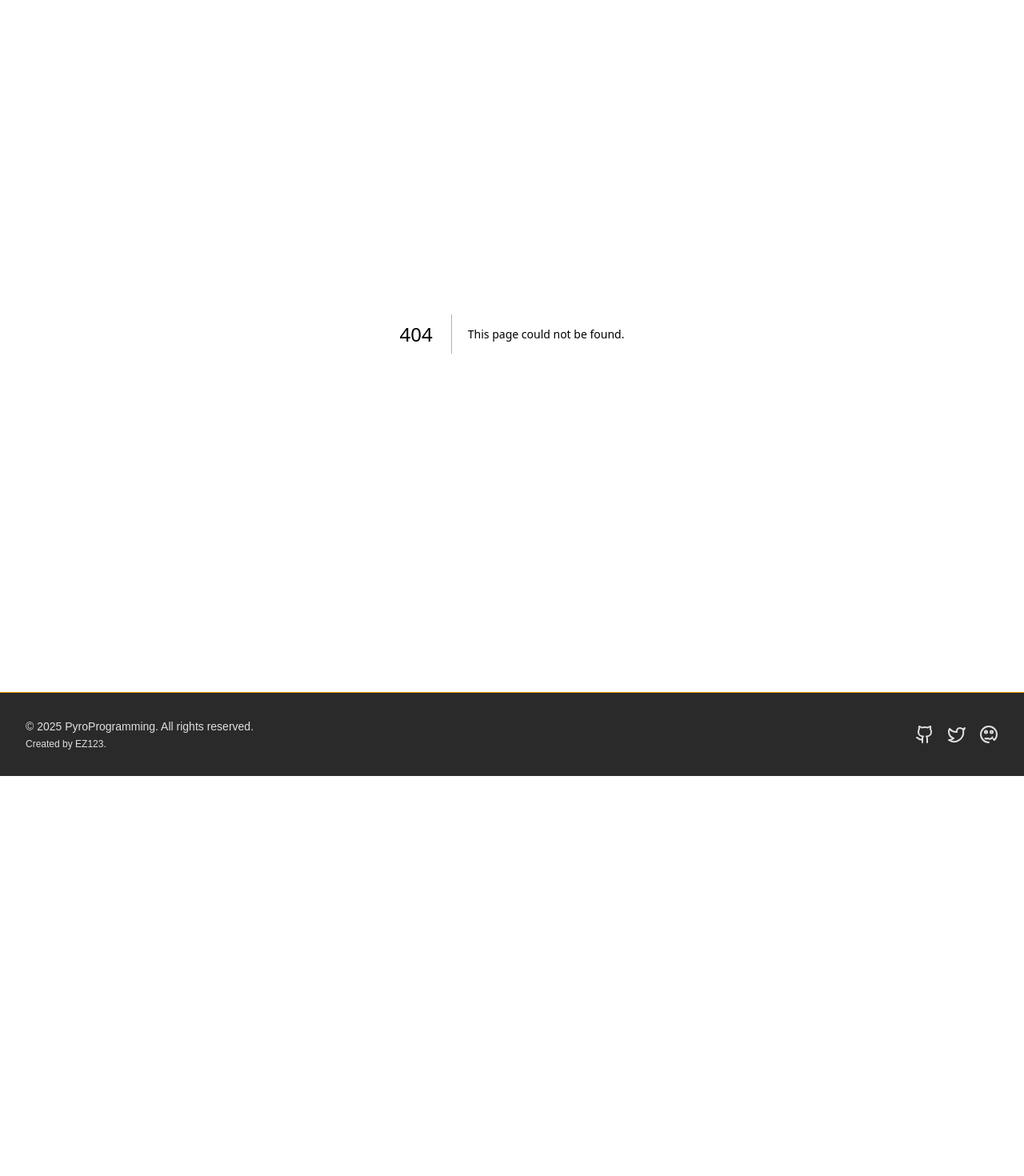
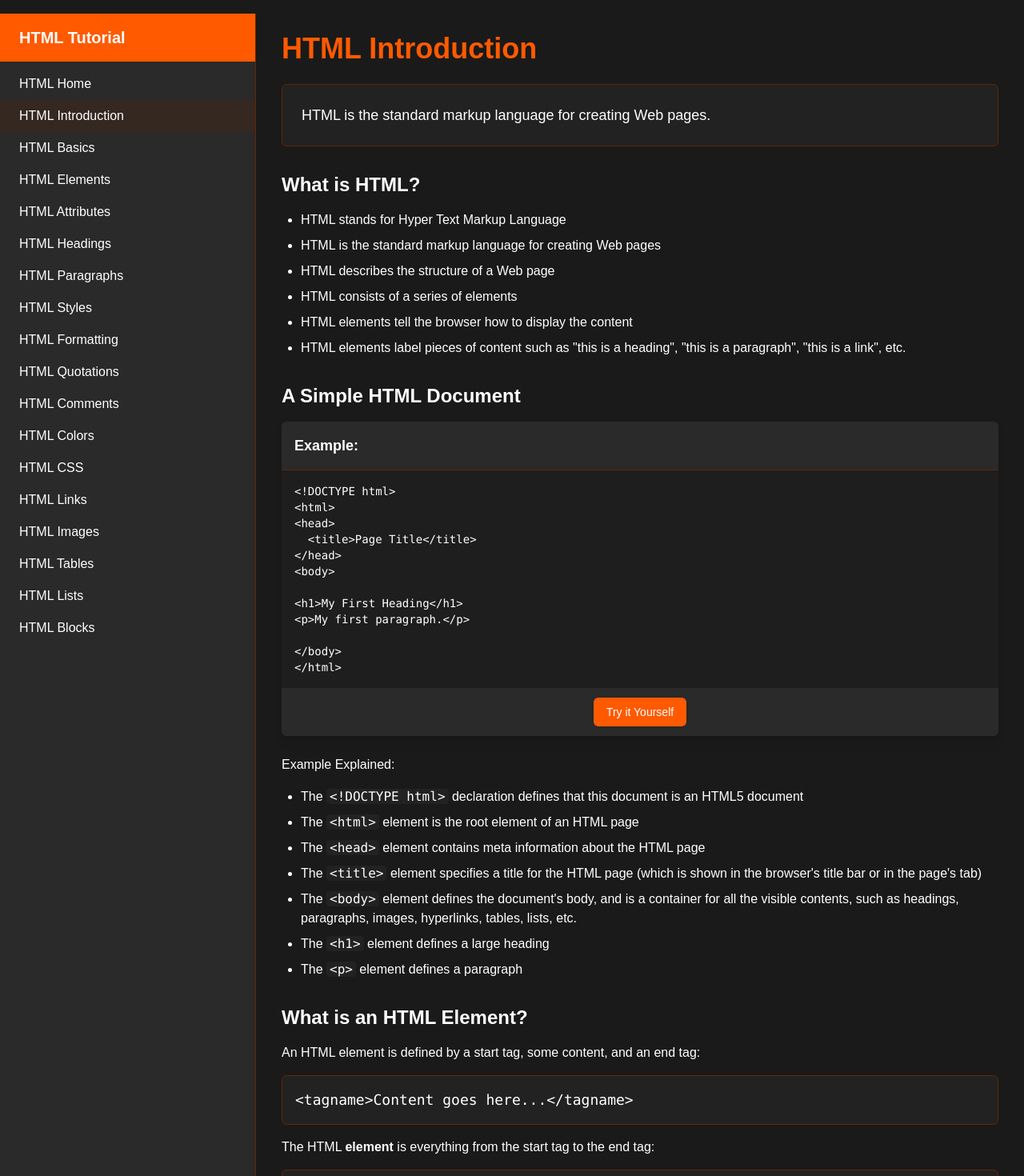
Before and after one commit to 321EZ123/PyroProgramming, a Next.js app: page /tutorials/html/intro in a window 1280 px wide. Before the commit this address had no page. Shown: the part 112-1582 px from the top of the page at 80% size. Before the commit the page ends 1082 px from the top, so only its background shows below. Built offline with nearby package versions, Linux system fonts and the light colour scheme.

Commit message:
Create page.tsx

```diff
--- /dev/null
+++ b/src/app/tutorials/html/intro/page.tsx
@@ -0,0 +1,187 @@
+"use client";
+
+import { Button } from "@/components/ui/button";
+
+export default function HtmlIntroduction() {
+  return (
+    <div className="max-w-4xl mx-auto">
+      <h1 className="text-4xl font-bold mb-6 text-primary">HTML Introduction</h1>
+
+      <div className="bg-card/50 border border-fire-darker p-6 rounded-md mb-8">
+        <p className="text-lg">
+          HTML is the standard markup language for creating Web pages.
+        </p>
+      </div>
+
+      <div className="space-y-8">
+        <section>
+          <h2 className="text-2xl font-bold mb-4">What is HTML?</h2>
+          <ul className="list-disc pl-6 space-y-2">
+            <li>HTML stands for Hyper Text Markup Language</li>
+            <li>HTML is the standard markup language for creating Web pages</li>
+            <li>HTML describes the structure of a Web page</li>
+            <li>HTML consists of a series of elements</li>
+            <li>HTML elements tell the browser how to display the content</li>
+            <li>HTML elements label pieces of content such as "this is a heading", "this is a paragraph", "this is a link", etc.</li>
+          </ul>
+        </section>
+
+        <section>
+          <h2 className="text-2xl font-bold mb-4">A Simple HTML Document</h2>
+
+          <div className="bg-[#1E1E1E] rounded-md overflow-hidden shadow-lg mb-6">
+            <div className="bg-card p-4 border-b border-fire-darker">
+              <h3 className="text-lg font-semibold">Example:</h3>
+            </div>
+            <div className="p-4 text-white font-mono text-sm">
+              <pre className="language-html">
+                <code>{`<!DOCTYPE html>
+<html>
+<head>
+  <title>Page Title</title>
+</head>
+<body>
+
+<h1>My First Heading</h1>
+<p>My first paragraph.</p>
+
+</body>
+</html>`}</code>
+              </pre>
+            </div>
+            <div className="bg-card p-3 flex justify-center">
+              <Button variant="default" className="bg-primary hover:bg-primary/90 text-white">
+                Try it Yourself
+              </Button>
+            </div>
+          </div>
+
+          <div className="space-y-4">
+            <p>Example Explained:</p>
+            <ul className="list-disc pl-6 space-y-2">
+              <li>The <code className="bg-card/50 px-1 rounded">{'<!DOCTYPE html>'}</code> declaration defines that this document is an HTML5 document</li>
+              <li>The <code className="bg-card/50 px-1 rounded">{'<html>'}</code> element is the root element of an HTML page</li>
+              <li>The <code className="bg-card/50 px-1 rounded">{'<head>'}</code> element contains meta information about the HTML page</li>
+              <li>The <code className="bg-card/50 px-1 rounded">{'<title>'}</code> element specifies a title for the HTML page (which is shown in the browser's title bar or in the page's tab)</li>
+              <li>The <code className="bg-card/50 px-1 rounded">{'<body>'}</code> element defines the document's body, and is a container for all the visible contents, such as headings, paragraphs, images, hyperlinks, tables, lists, etc.</li>
+              <li>The <code className="bg-card/50 px-1 rounded">{'<h1>'}</code> element defines a large heading</li>
+              <li>The <code className="bg-card/50 px-1 rounded">{'<p>'}</code> element defines a paragraph</li>
+            </ul>
+          </div>
+        </section>
+
+        <section>
+          <h2 className="text-2xl font-bold mb-4">What is an HTML Element?</h2>
+          <p className="mb-4">
+            An HTML element is defined by a start tag, some content, and an end tag:
+          </p>
+
+          <div className="bg-card/50 p-4 border border-fire-darker rounded-md mb-4">
+            <code className="text-lg font-mono">{'<tagname>Content goes here...</tagname>'}</code>
+          </div>
+
+          <p className="mb-4">
+            The HTML <strong>element</strong> is everything from the start tag to the end tag:
+          </p>
+
+          <div className="bg-card/50 p-4 border border-fire-darker rounded-md mb-4">
+            <code className="text-lg font-mono">{'<h1>My First Heading</h1>'}</code>
+            <code className="text-lg font-mono block mt-2">{'<p>My first paragraph.</p>'}</code>
+          </div>
+
+          <table className="w-full border-collapse mb-4">
+            <thead>
+              <tr className="bg-card">
+                <th className="border border-fire-darker p-2 text-left">Start tag</th>
+                <th className="border border-fire-darker p-2 text-left">Element content</th>
+                <th className="border border-fire-darker p-2 text-left">End tag</th>
+              </tr>
+            </thead>
+            <tbody>
+              <tr>
+                <td className="border border-fire-darker p-2">{'<h1>'}</td>
+                <td className="border border-fire-darker p-2">My First Heading</td>
+                <td className="border border-fire-darker p-2">{'</h1>'}</td>
+              </tr>
+              <tr>
+                <td className="border border-fire-darker p-2">{'<p>'}</td>
+                <td className="border border-fire-darker p-2">My first paragraph.</td>
+                <td className="border border-fire-darker p-2">{'</p>'}</td>
+              </tr>
+              <tr>
+                <td className="border border-fire-darker p-2">{'<br>'}</td>
+                <td className="border border-fire-darker p-2"></td>
+                <td className="border border-fire-darker p-2">none</td>
+              </tr>
+            </tbody>
+          </table>
+
+          <p className="mb-4">
+            <strong>Note:</strong> Some HTML elements have no content (like the {'<br>'} element). These elements are called empty elements. Empty elements do not have an end tag!
+          </p>
+        </section>
+
+        <section>
+          <h2 className="text-2xl font-bold mb-4">Web Browsers</h2>
+          <p className="mb-4">
+            The purpose of a web browser (Chrome, Edge, Firefox, Safari) is to read HTML documents and display them correctly.
+          </p>
+          <p className="mb-4">
+            A browser does not display the HTML tags, but uses them to determine how to display the document:
+          </p>
+
+          <div className="bg-card p-6 rounded-md border border-fire-darker">
+            <h1 className="text-3xl font-bold mb-4">My First Heading</h1>
+            <p className="text-lg">My first paragraph.</p>
+          </div>
+        </section>
+
+        <section>
+          <h2 className="text-2xl font-bold mb-4">HTML Page Structure</h2>
+          <p className="mb-4">
+            Below is a visualization of an HTML page structure:
+          </p>
+
+          <div className="bg-[#1E1E1E] text-white font-mono p-4 rounded-md mb-4">
+            <div className="pl-0">{'<html>'}</div>
+            <div className="pl-4">{'<head>'}</div>
+            <div className="pl-8">{'<title>Page title</title>'}</div>
+            <div className="pl-4">{'</head>'}</div>
+            <div className="pl-4">{'<body>'}</div>
+            <div className="pl-8">
+              <div>{'<h1>This is a heading</h1>'}</div>
+              <div>{'<p>This is a paragraph.</p>'}</div>
+              <div>{'<p>This is another paragraph.</p>'}</div>
+            </div>
+            <div className="pl-4">{'</body>'}</div>
+            <div className="pl-0">{'</html>'}</div>
+          </div>
+
+          <div className="bg-card/50 p-4 rounded-md border border-fire-darker">
+            <p><strong>Note:</strong> The content inside the {'<body>'} section will be displayed in a browser. The content inside the {'<title>'} element will be shown in the browser's title bar or in the page's tab.</p>
+          </div>
+        </section>
+
+        <section className="border-t border-fire-darker pt-8">
+          <h2 className="text-2xl font-bold mb-4">HTML Exercises</h2>
+          <p className="mb-4">Test yourself with exercises:</p>
+
+          <div className="bg-card border border-fire-darker rounded-md p-6 mb-6">
+            <h3 className="text-xl font-bold mb-4">Exercise:</h3>
+            <p className="mb-4">Add a "tooltip" to the paragraph below with the text "About PyroProgramming".</p>
+
+            <div className="bg-[#1E1E1E] p-4 text-white font-mono text-sm rounded mb-4">
+              <pre className="language-html">
+                <code>{`<p  >PyroProgramming is a web developer's platform.</p>`}</code>
+              </pre>
+            </div>
+
+            <Button className="bg-primary hover:bg-primary/90 text-white">
+              Submit Answer »
+            </Button>
+          </div>
+        </section>
+      </div>
+    </div>
+  );
+}
```
